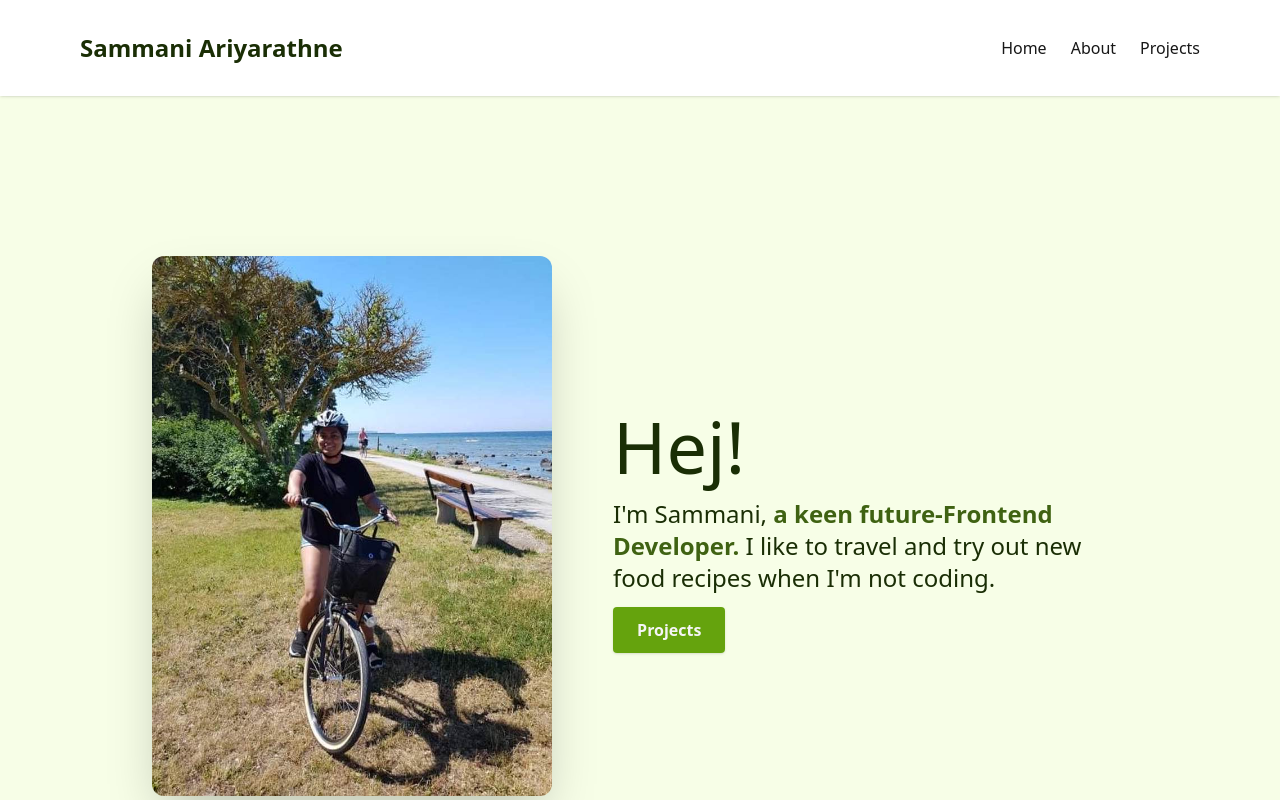
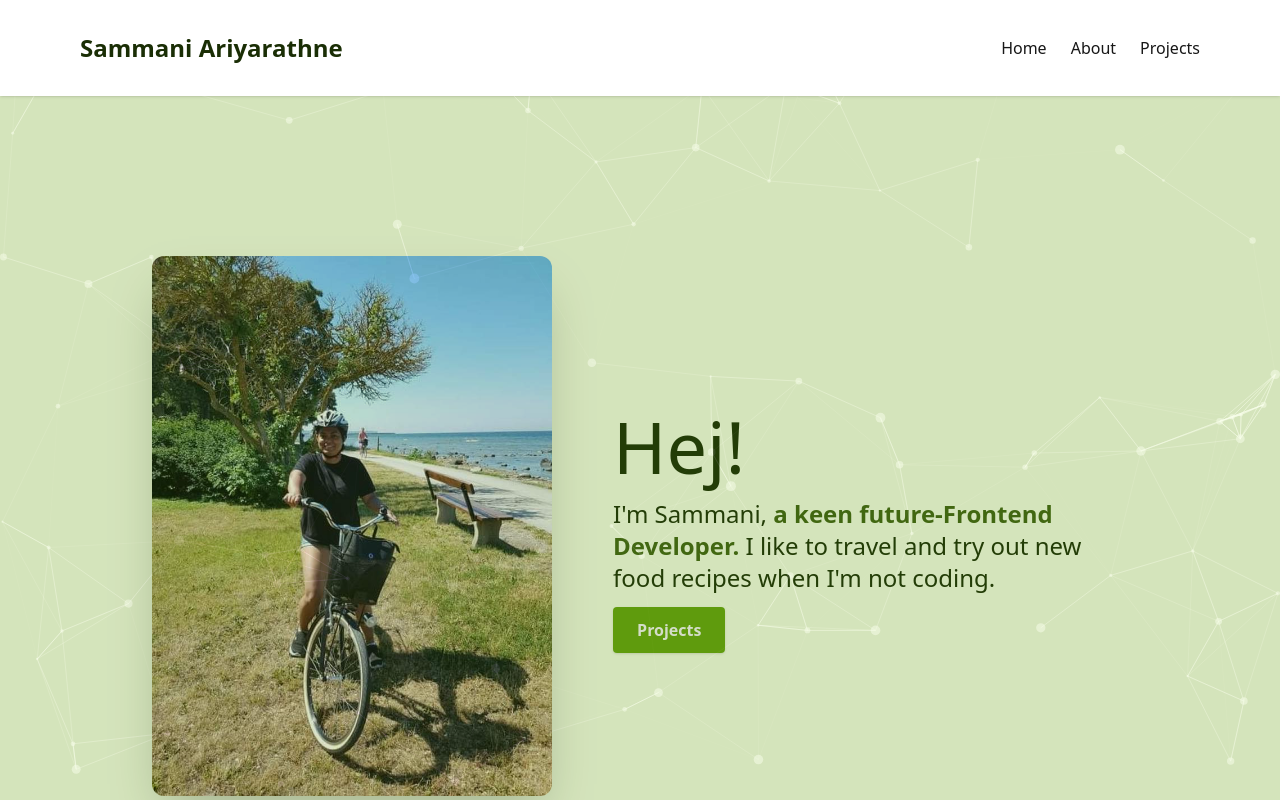
Before and after one commit to SammaniAri/personal-website, a Next.js app: page / in a window 1280 px wide. Shown: the top 800 px of the page. Built offline with nearby package versions, Linux system fonts and the light colour scheme.

Commit message:
Added tsparticles

```diff
--- a/app/layout.tsx
+++ b/app/layout.tsx
@@ -5,12 +5,42 @@
 import Navbar from "@/components/Navbar";
 import Footer from "@/components/Footer";
 import { ThemeProvider } from "next-themes";
-
+import { tsParticles } from "tsparticles-engine";
+import { loadFull } from "tsparticles";
+import Particles from "react-particles";
+import { useCallback } from "react";
+import type {
+	Container,
+	Engine,
+} from "tsparticles-engine";
 export default function RootLayout({
 	children,
 }: {
 	children: React.ReactNode;
 }) {
+	const particlesInit = useCallback(
+		async (engine: Engine) => {
+			console.log(engine);
+
+			// you can initialize the tsParticles instance (engine) here, adding custom shapes or presets
+			// this loads the tsparticles package bundle, it's the easiest method for getting everything ready
+			// starting from v2 you can add only the features you need reducing the bundle size
+			await loadFull(engine);
+		},
+		[]
+	);
+
+	const particlesLoaded = useCallback(
+		async (
+			container: Container | undefined
+		) => {
+			await console.log(container);
+		},
+		[]
+	);
+	const particleStyle = {
+		opacity: 0.2,
+	};
 	return (
 		<html lang="en">
 			{/*
@@ -24,6 +54,87 @@
 					enableSystem={true}
 					attribute="class">
 					{" "}
+					<Particles
+						style={particleStyle}
+						id="tsparticles"
+						init={particlesInit}
+						loaded={particlesLoaded}
+						options={{
+							background: {
+								color: {
+									value: "#4d7c0f",
+								},
+							},
+							fpsLimit: 120,
+							interactivity: {
+								events: {
+									onClick: {
+										enable: true,
+										mode: "push",
+									},
+									onHover: {
+										enable: true,
+										mode: "repulse",
+									},
+									resize: true,
+								},
+								modes: {
+									push: {
+										quantity: 4,
+									},
+									repulse: {
+										distance: 200,
+										duration: 0.4,
+									},
+								},
+							},
+							particles: {
+								color: {
+									value: "#ffffff",
+								},
+								links: {
+									color: "#ffffff",
+									distance: 150,
+									enable: true,
+									opacity: 0.5,
+									width: 1,
+								},
+								collisions: {
+									enable: true,
+								},
+								move: {
+									direction: "none",
+									enable: true,
+									outModes: {
+										default: "bounce",
+									},
+									random: false,
+									speed: 6,
+									straight: false,
+								},
+								number: {
+									density: {
+										enable: true,
+										area: 800,
+									},
+									value: 80,
+								},
+								opacity: {
+									value: 0.5,
+								},
+								shape: {
+									type: "circle",
+								},
+								size: {
+									value: {
+										min: 1,
+										max: 5,
+									},
+								},
+							},
+							detectRetina: true,
+						}}
+					/>
 					<Navbar />
 					{children}
 				</ThemeProvider>
--- a/package.json
+++ b/package.json
@@ -22,6 +22,7 @@
 		"react-icons": "^4.7.1",
 		"react-particles": "^2.9.3",
 		"react-scroll": "^1.8.9",
+		"tsparticles": "^2.9.3",
 		"tsparticles-engine": "^2.9.3",
 		"typescript": "4.9.4"
 	},
```
Also changed, not shown: 1 other file (tests, documents, lock files or other folders).
